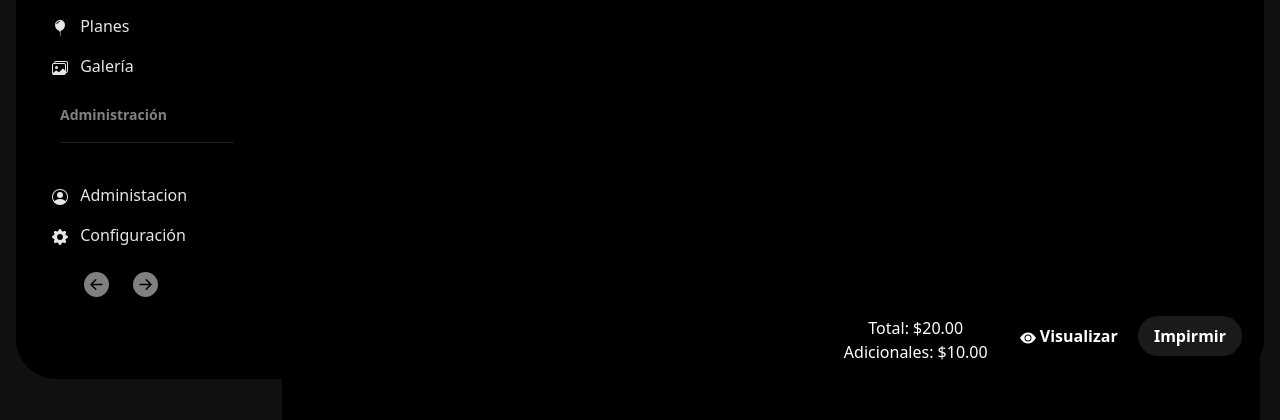
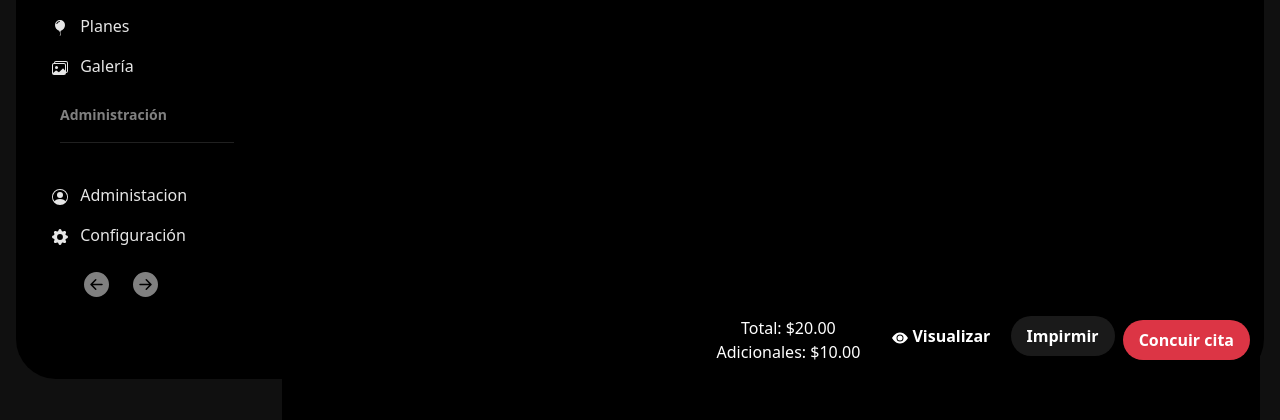
Before and after one commit to the-wandy-olivares/_ClickEstudios, a Django app: page /estudios/1 in a window 1280 px wide. Shown: the part 522-942 px from the top of the page. Run offline with Django 5.2, Linux system fonts and the light colour scheme; tables that the repository leaves empty hold one stand-in row (values such as "Sample post"); grey boxes marked "Sample" are stand-in pictures; some web fonts are replaced.

Commit message:
Agregar botón para finalizar cita y ajustar la lógica de ventas para excluir las finalizadas en la vista de estudios.

```diff
--- a/ClickEstudios/Estudios/templates/estudios/estudios.html
+++ b/ClickEstudios/Estudios/templates/estudios/estudios.html
@@ -86,9 +86,13 @@
       <footer class='pb-5 d-flex justify-content-end w-100 bg-black' style="position: sticky; bottom: 0; width: 100%;  padding: 10px; text-align: center;" >
             <div>
                   <p class='p-0 m-0'>Total: ${{ total_sin|intcomma }}.00</p>
-                  <p class='p-0 m-0'>Adicionales: ${{ total_adicionales|intcomma }}.00</p>
+
+                     <p class='p-0 m-0'>Adicionales: ${{ total_adicionales|intcomma }}.00</p>
+
+
             </div>
             <div>
+
                   <button class='show-button border-0 text-white pe-3 ps-3 bg-transparent'
                   style="font-weight: bold;">
                         <svg xmlns="http://www.w3.org/2000/svg" width="16" height="16" fill="currentColor" class="bi bi-eye-fill" viewBox="0 0 16 16">
@@ -101,6 +105,14 @@
                         Impirmir
                   </button>
             </div>
+            <form action="" method="post" class=' d-flex flex-wrap justify-content-center align-content-center'>
+                  {% csrf_token %}
+                  <input type="hidden" name="end" value="true" class='mt-2'>
+                  <button class='show-button border-0 p-2 rounded-5 text-white pe-3 ps-3 bg-danger'
+                  style="font-weight: bold;">
+                          Concuir cita
+                  </button>
+            </form>
       </footer>
 </section>
 
--- a/ClickEstudios/Estudios/views.py
+++ b/ClickEstudios/Estudios/views.py
@@ -19,8 +19,8 @@ class Pos(TemplateView):
         context = super().get_context_data(**kwargs)
         context['service_choices'] = models.Service.objects.all()
         context['plan_choices'] = models.Plan.objects.all()
-        context['sales'] = models.Sale.objects.filter(is_reserve=False).order_by('-id')
-        context['sales_reservers'] = models.Sale.objects.filter(is_reserve=True).order_by('-id')
+        context['sales'] = models.Sale.objects.filter(is_reserve=False, finalize=False).order_by('-id')
+        context['sales_reservers'] = models.Sale.objects.filter(is_reserve=True, finalize=False).order_by('-id')
         context['box_is_open'] = models.Box.objects.filter(open=True).exists()
         context['today'] = timezone.now().date()
         context['time_now'] = timezone.now().strftime('%H:%M')
@@ -358,9 +358,8 @@ class Estudios(TemplateView):
 
 
     def post(self, request, *args, **kwargs):
-        print('mmm?', request.POST.get('name'))
+        # Agregar adicional
         if request.POST.get('name'):
-            print('entro')
             sale = models.Sale.objects.get(pk=self.kwargs.get('pk'))
             a = models.Adicional(
                     sale=sale,
@@ -370,9 +369,17 @@ class Estudios(TemplateView):
             )
             a.save()
 
+        # Eliminar adicional
         if request.POST.get('delete'):
                 adicional = models.Adicional.objects.get(pk=request.POST.get('delete'))
                 adicional.delete()
+
+        # Finalizar venta
+        if request.POST.get('end'):
+            sale = models.Sale.objects.get(pk=self.kwargs.get('pk'))
+            sale.finalize = True
+            sale.save()
+            return redirect('estudios:pos')
 
         return self.render_to_response(self.get_context_data())
 
```
